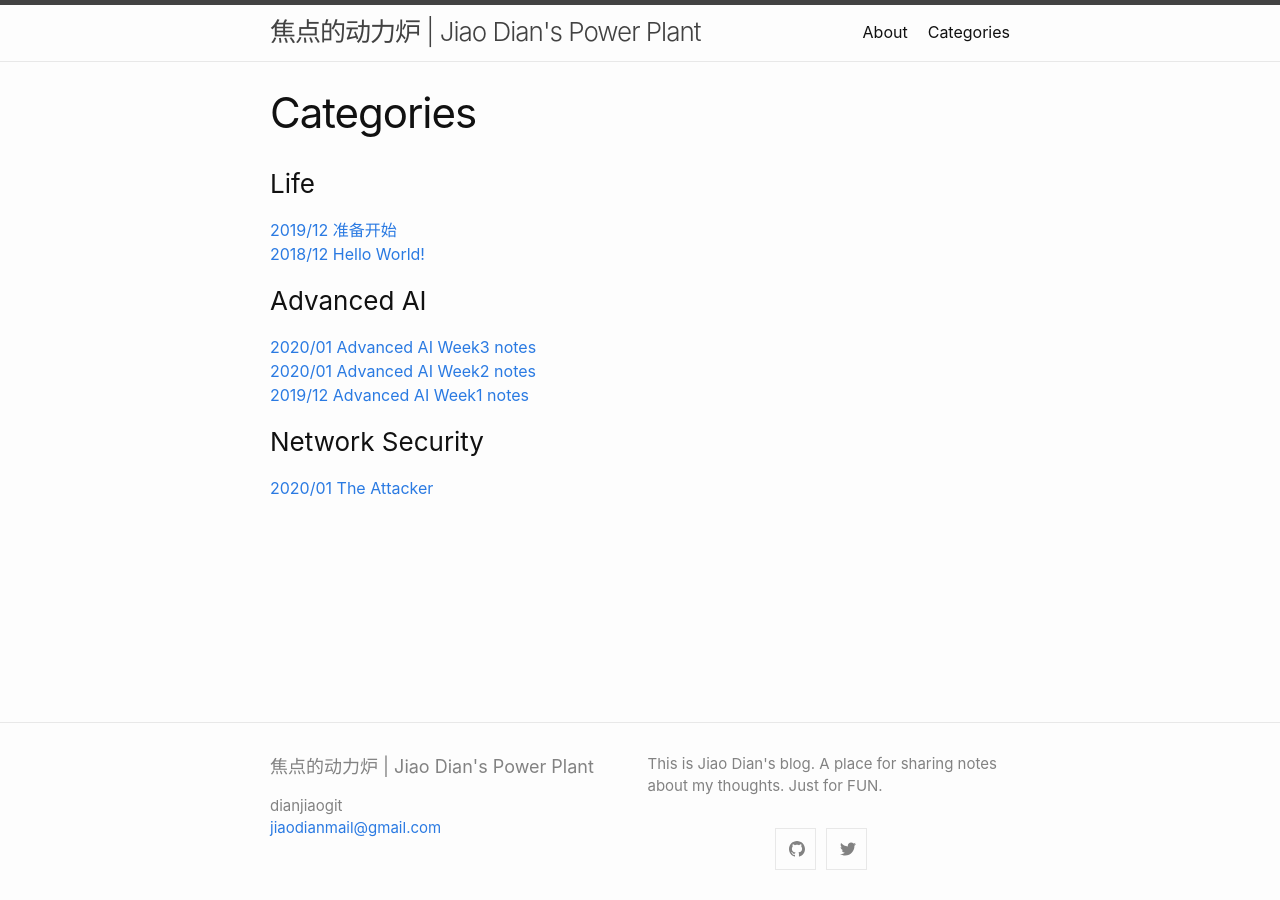
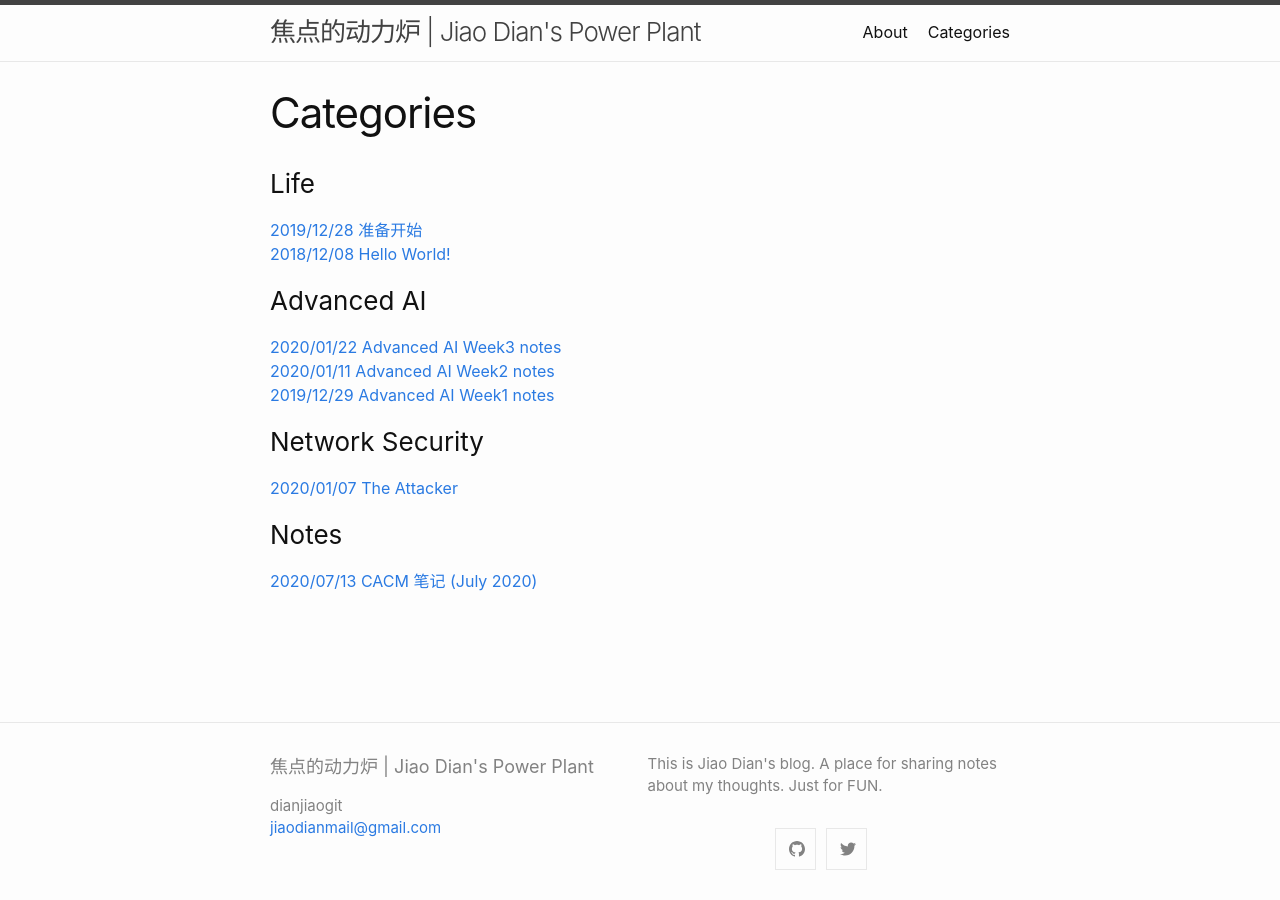
Before and after one commit to dianjiaogit/dianjiaogit.github.io, a Jekyll site: the page built from categories.md, in a window 1280 px wide. Built offline with Jekyll 4.4.1, drawn with Linux system fonts in a browser that asks for light colours; some of the changed lines change nothing that is shown.

Commit message:
CACM until 5

```diff
--- /dev/null
+++ b/_posts/2020-07-13-CACM notes.md
@@ -0,0 +1,75 @@
+---
+layout: post
+title:  "CACM 笔记 (July 2020)"
+date:   2020-07-13 23:24:01 +0800
+categories: [Notes]
+---
+
+### 前言：
+大家好我是焦点！！今天开始写一个新的系列，《COMMUNICATIONS OF THE ACM》阅读笔记！！！
+我才发现我们学校的图书馆网站上可以看完全体的CACM而不需要去官网上花钱订阅，所以本着学(bai)习(piao)至(wan)上(sui)的精神，同时也是为了督促自己，我准备一边看一边把知识要点呀、文章大意呀等等用笔记的方式记录下来。一方面是为了可以和大家分享，另一方面更主要的是为了自己以后查阅方便一些。当然，由于我的水平有限，肯定许多文章的内容我都理解得不够到位，想要深入学习的话还是建议大家去看原文啦~
+闲话少说，就让我们开始吧！
+
+## 1. A Computational Lens on Economics
+作者: Moshe Y.Vardi
+Page 5
+
+这篇文章主要写了作者关于COVID-19疫情之下全球经济系统的思考，同时也简单讨论了一下CS对于全球经济系统的发展都能做些什么。
+
+COVID-19带来的两个危机：1.全球健康危机 2.经济危机。
+经济系统过于追求efficiency而因此变得更vulnerable，目前的全球产业链的适应力还很差。
+Efficiency不等于optimality。
+经济高效不能保证实现社会利益最大化。
+经济平衡几乎不可能达成。
+就和CS里面的Greedy算法一样，很多时候局部最优也并不会得到整体最优。
+经济系统中的数字设施是为数不多没在疫情中崩溃的部份，大家都开始在家办公，网络的快速适应能力正是由这种看起来没效率的redundancy达成的。
+
+## 2. Challenge Yourself by Reaching for the Highest Bar
+作者: Yosuke Ozawa
+Page 7
+
+这篇文章的中心思想就是教育我们要不断挑战自己，不断提高自己的极限。主要写了作者在IBM Research、Ecrebo以及自己创业建立Epistra的经历。
+
+## 3. Computing’s Role in Climate Warming
+Page 9
+
+这是一个回复读者留言的板块。
+
+第一个留言是对"Conferences in an Era of Expensive Carbon" (Mar. 2020)的回复，大意是说，既然计算机科学家都认为全球变暖是个严重的问题，发电会释放温室气体，那就减少用电咯？计算机也少用咯，车也少开咯，上课也别用投影仪咯，在家也别开灯咯？
+反正听起来有点抬杠的意思。。。
+作者的回答是，通过实际行动来减少碳排放是没错的，为了更行之有效，我们应该着重在那些能够大量减少排放的方面。对于计算机科学家和研究人员来说，主要碳排放的机会是坐飞机参加研讨会。所以各个conference应该开始负起这个环保的责任来。
+主编回复说，他也支持减少碳排放。不仅要减少去参加研讨会的旅行，更要减少计算机在制造和运行过程中的碳排放。比如 "What Do DDT and Computing Have in Comment?"(June 2020, p.5) 和 "Owning Computings Environmental Impact" (Mar 2019, p.5) 两篇论文当中就已经提出如何一边减少碳排放一边继续享受计算机带来的福利。
+
+第二个留言是对"Can You Locate Your Locations Data?" (Sept. 2019, p.19)的回复，大意是说，有一种方法可以用来保护自己的隐私，比如有两款手机应用，一款可以限制某些手机应用对于GPS数据的访问以及对外的传送，另一款可以关闭传输能力，来达到不被人通过网络监控的目的。此外，我们应该有能力关闭摄像头和麦克风，至于访问位置查看地图啥的，我们应该提前把地图下载到本地。法律在保护隐私方面应该负起责任来。
+主编回复说，他认为主要还是由政府应该推动对隐私的保护，不然很少有人会自主地为了保护隐私而做产品和推广，目前真正关心隐私问题的人也是少数。
+
+第三个留言是对"Beyond the 'FixIt' Treadmill" (May 2020, p.58)的回复，大意是说，这篇文章说的很好很对，并推荐了另一篇报道: "Army Lessons Learned Program."
+没有回复。
+
+## 4. Transitioning to Distance Learning and Virtual Conferencing
+Page 10-11
+
+本篇分为两个部分
+
+第一部分副标题：The COVID Catalyst
+作者：John Arquilla
+
+作者先是说了一下COVID疫情的影响以及和历史上疫情的比较，并谈了谈全世界在这次疫情当中的三点进步。
+首先就是居家办公，同时还减少了空气污染和碳排放，对防止全球变暖也有帮助。其次是远程上课，作者感觉远程在线上课比在教室效果好，以后VR技术应该会让远程上课的体验变得更好。第三就是有可能推动建立一个全球医疗研究网络。
+各国不应该为了私利而控制信息，应该通过分享信息来使其价值最大化。不仅仅是医疗方面的研究，在各方面都是如此，大家应该有全球意识，才能整合大家的智慧。
+疫情或许可以促进环境方面、健康方面以及网络安全的发展。
+
+第二部分副标题：Students Get the Idea They’re Unwanted When There Are Enrollment Barriers: Touring the Best of SIGCSE 2020
+作者：Mark Guzdial
+
+ACM Special Interest Group on CS Education (SIGCSE)的科技研讨会被取消了。我白跑了一趟。新发的论文我都看了，很想听听作者的演讲并和他们讨论。推荐论文：“Competitive Enrollment Policies in Computing Departments Negatively Predict First-Year Students’ Sense of Belonging, Self-Efficacy, and Perception of Department”，作者是An Nguyen和Colleen M. Lewis，来自Harvey Mudd College。论文大意是说，对于计算机新生而言，如果竞争压力大的话，他们更会觉得自己不被关心、不自信、不是学计算机的料……
+
+## 5. The Quantum Threat
+
+如今的通讯安全系统可能很快就要过期了。虽然适用的量子计算机还没出现，但专家认为是时候开始做准备了，因为这对全球经济的风险太大了。
+目前最成功的加密系统依靠的是两个数学问题：大数分解和寻找离散对数。现今的计算机还无法解决这两个问题。在1994年，数学家Peter Shor设计了一种算法来解决，但不是给1和0的数字语言设计的，而是给量子计算机设计的。他使用了量子比特。这些量子比特可以存在于指数级数量的状态的叠加。量子计算机可以用这个算法把两个问题都解决。
+所以我们要为“后量子计算机”的世界做准备。德国政府为此资助了七个项目，但大多数的专家都在美国NIST的后量子加密标准化的项目里，为了开发、改进和测试加密算法能在之后依然保证安全。
+目前我们没有一个加密算法被证明是无法攻破的，只要不能被10到20年之内被攻破，我们就已经认为这足够好了。但如果有人用量子计算机搞出了个聪明的算法，我们就完了。所以我们需要找到新的、更难的数学问题。幸运的是，人们已经为后量子时代的加密安全准备了20年了。这工作不像是刷墙，而是把每一块砖都换掉重建。
+NIST的项目是为了把理论变得可行，并加以测试。最开始收到了82个提议，通过了69个，在之后的测试当中，有些提议又被攻破了，到2019年还剩26个，以后还会减少。比如其中有一个方案很有名，就是格点问题，数年间都没有被攻破。
+为了使其能在现实世界中应用，最后的方案还必须很轻量级，不能有过多运算和存储。为了保证线上传输，算法必须要足够快。此外，key的大小也很关键，基于格的加密需要8000 bits，而目前主流的RSA只需要2048 bits，因为有设备限制，所以key越小越好。
+不同的算法有不同的优势和特性，所以不会有一个完全符合所有要求的完美算法。No Silver Bullet。
--- a/categories.md
+++ b/categories.md
@@ -15,7 +15,7 @@ title: Categories
     <a name="{{ category_name | slugize }}"></a>
     {% for post in site.categories[category_name] %}
     <article class="archive-item">
-      <a href="{{ site.baseurl }}{{ post.url }}"> {{post.date | date: '%Y/%m'}}   {{post.title}} </a>
+      <a href="{{ site.baseurl }}{{ post.url }}"> {{post.date | date: '%Y/%m/%d'}}   {{post.title}} </a>
     </article>
     {% endfor %}
   </div>
```
